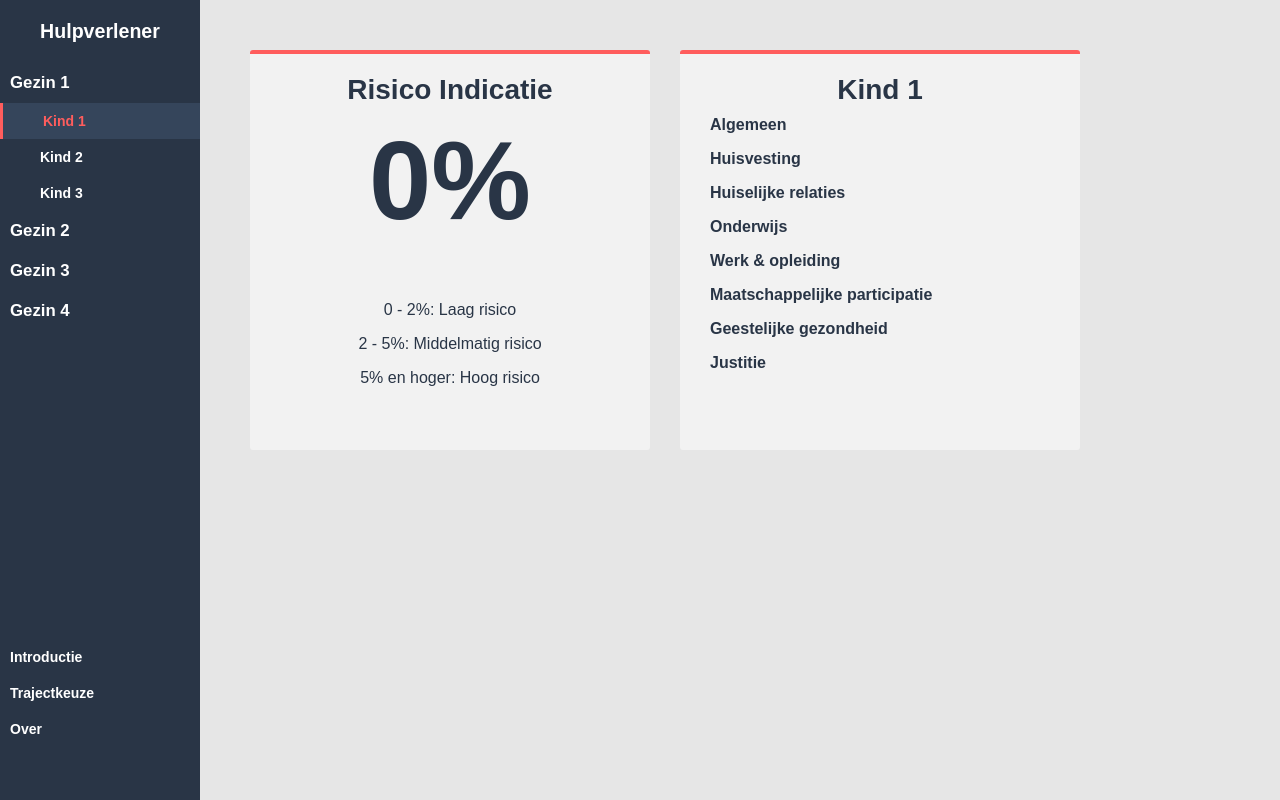
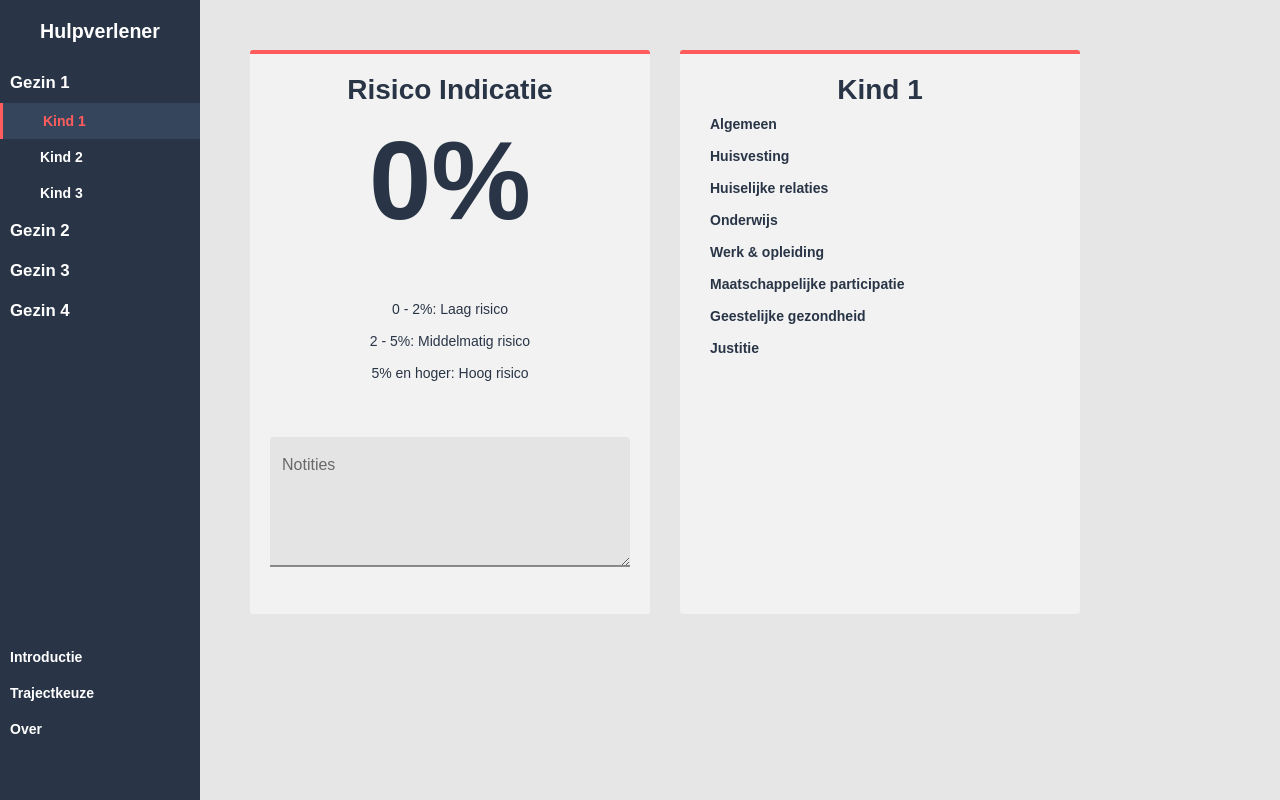
Before and after one commit to sjerrietukkel/frontend-applications, a Vue app: page /#/ in a window 1280 px wide. Built offline with nearby package versions, Linux system fonts and the light colour scheme; a small style sheet from the web is missing.

Commit message:
added images

```diff
--- a/src/components/Risico.vue
+++ b/src/components/Risico.vue
@@ -6,6 +6,14 @@
        <p>0 - 2%: Laag risico</p>
        <p>2 - 5%: Middelmatig risico</p>
        <p>5% en hoger: Hoog risico</p>
+       <v-flex>
+              <v-textarea
+                box
+                value=""
+                label='Notities'
+                id='notities'>
+              </v-textarea>
+      </v-flex>
     </div>
   <div class="risico-container">
    <div class="question-container">
@@ -133,7 +141,7 @@ select {
 
 p {
   color: #293546;
-  font-size: 16px;
+  font-size: 1em;
 }
 
 .totalcontainer {
@@ -171,6 +179,7 @@ label {
   display: block;
   margin: 5px;
   margin-left: 0;
+  font-size: 1em;
 }
 
 h1 {
@@ -193,10 +202,15 @@ h2 {
   border-radius: 3px;
   border-top: 4px solid #ff5d5d;
   width: 400px;
-  height: 400px;
+  height: auto;
 }
 
 .percentage-container p {
   text-align: center;
 }
+
+.flex {
+  margin-top: 4em;
+  margin-bottom: 0;
+}
 </style>
```
Also changed, not shown: src/images/sketch_concept.png (added).
